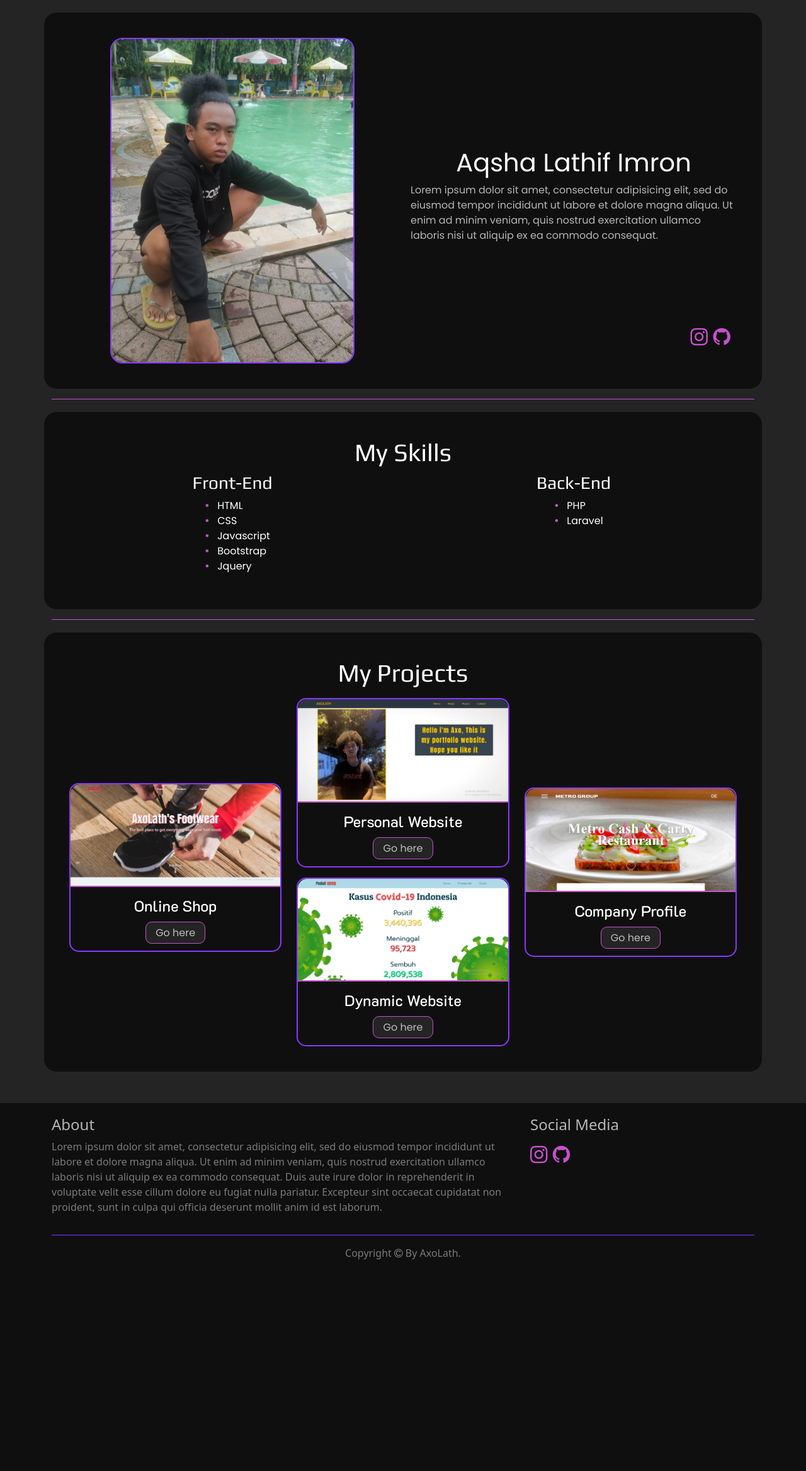
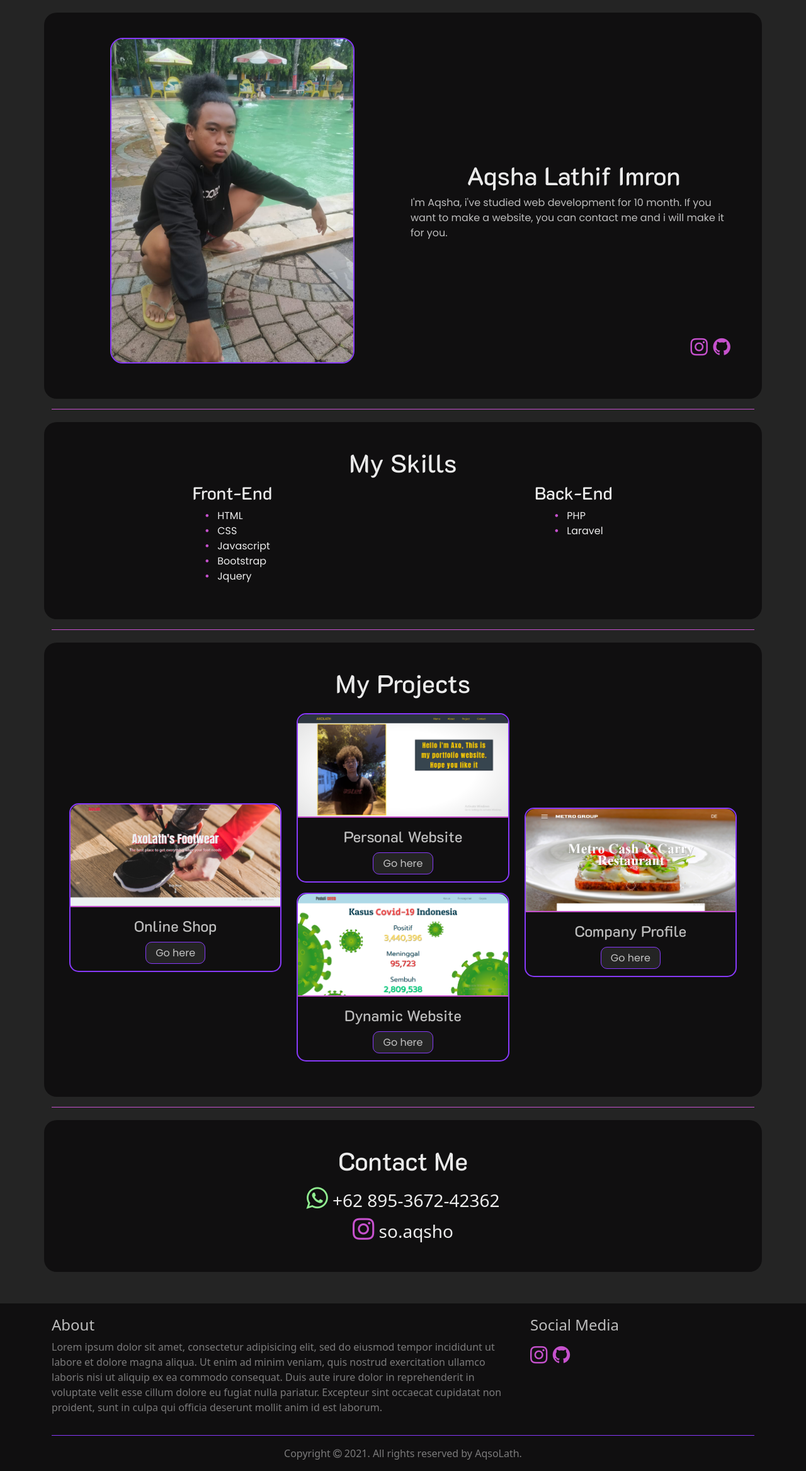
Before and after one commit to AqsoLath/aqsha-portfolio-2020, a PHP site: page / in a window 1280 px wide. Shown: the part 50-2385 px from the top of the page at 63% size. Before the commit the page ends 2049 px from the top, so only its background shows below. Run offline with PHP 8.4, Linux system fonts and the light colour scheme.

Commit message:
Menambahkan section contact

```diff
--- a/index.html
+++ b/index.html
@@ -44,15 +44,12 @@
     <div class="container utama mx-auto position-relative">
       <div class="row">
         <div class="col-lg-6 text-center">
-          <img src="image/aqsha.jpeg" class="img-fluid ">
+          <img src="image/aqsha.jpeg" class="img-fluid mb-3" alt="Aqsha photo" name="aqsha" title="Aqsha photo">
         </div>
         <div class="col-lg-6 my-auto ">
           <h1 class="text-center">Aqsha Lathif Imron</h1>
-          <p>Lorem ipsum dolor sit amet, consectetur adipisicing elit, sed do eiusmod
-          tempor incididunt ut labore et dolore magna aliqua. Ut enim ad minim veniam,
-          quis nostrud exercitation ullamco laboris nisi ut aliquip ex ea commodo
-          consequat.</p>
-          <div class="logo">
+          <p>I'm Aqsha, i've studied web development for 10 month. If you want to make a website, you can contact me and i will make it for you.</p>
+          <div class="logo text-center">
             <a href="https://www.instagram.com/so.aqsho/" class="">
               <i class="fa fa-instagram" aria-hidden="true"></i>
             </a>
@@ -98,7 +95,7 @@
 
     <div class="projects container">
       <div class="row text-center mb-2"><h2>My Projects</h2></div>
-      <div class="row">
+      <div class="row mt-3">
         <div class="col-lg-4 my-auto">
           <div class="card  mx-auto mb-3">
             <img src="image/online-shop.png" class="card-img-top" alt="Online Store">
@@ -118,7 +115,7 @@
                     <a href="https://axolath.github.io/personal-website" class="tombol text-center ">Go here</a>
                   </div>
                 </div>
-                <div class="card  mx-auto text-center">
+                <div class="card  mx-auto text-center mb-3">
                   <img src="image/dynamic.png" class="card-img-top" alt="Dynamic Website">
                   <div class="card-body">
                     <h3 class="mb-3">Dynamic Website</h3>
@@ -135,6 +132,28 @@
               <h3 class="mb-3">Company Profile</h3>
               <a href="https://axolath.github.io/" class="tombol text-center ">Go here</a>
             </div>
+          </div>
+        </div>
+      </div>
+    </div>
+
+    <div class="container">
+      <hr>
+    </div>
+
+    <div class="container contact">
+      <div class="row text-center">
+        <h2 class="mb-3">Contact Me</h2>
+      </div>
+      <div class="d-flex contact-info">
+        <div class="row">
+          <div class="col text-center">
+            <h3 class="whatsapp"><i class="fa fa-whatsapp"></i> +62 895-3672-42362</h3>
+          </div>
+        </div>
+        <div class="row">
+          <div class="col">
+            <a href="https://www.instagram.com/so.aqsho/"><h3><i class="fa fa-instagram"></i> so.aqsho</h3></a>
           </div>
         </div>
       </div>
@@ -164,7 +183,7 @@
         </div>
         <hr>
         <div class="row">
-          <p  class="text-center">Copyright <i class="fa fa-copyright"></i> By AxoLath.</p>
+          <p  class="text-center">Copyright <i class="fa fa-copyright"></i> 2021. All rights reserved by AqsoLath.</p>
 
         </div>
       </div>
--- a/style.css
+++ b/style.css
@@ -8,14 +8,15 @@
 	--bg-black2: #1b1b1b;
 	--bg-black3: #242424;
 
-	--font-white1: #ffffff;
-	--font-white2: #ffffffb2;
+	--font-white1: #ffffffea;
+	--font-white2: #ffffffb9;
 	--font-white3: #ffffff72;
 
 	--font-sedang: 2.5rem;
 
 	--poppins: 'poppins', sans-serif;
-	--coba: 'play', sans-serif;
+	--play: 'play', sans-serif;
+	--k2d: 'k2d', sans-serif;
 
 }
 
@@ -53,6 +54,10 @@ body{
 	border: 2px solid var(--ungu);
 }
 
+.utama h1{
+	font-family: var(--k2d);
+}
+
 .utama p{
 	color: var(--font-white2);
 }
@@ -85,14 +90,14 @@ body{
 
 .skills h2{
 	font-size: var(--font-sedang);
-	font-family: var(--coba);
+	font-family: var(--k2d);
 	/*font-weight: bold;*/
 /*	text-decoration: underline;
 	text-decoration-color: var(--ungu)*/
 }
 
 .skills h3{
-	font-family: var(--coba);
+	font-family: var(--k2d);
 }
 
 hr{
@@ -140,7 +145,7 @@ ul li::before {
 
 .projects h2{
 	font-size: var(--font-sedang);
-	font-family: var(--coba)
+	font-family: var(--k2d)
 }
 
 .projects .card{
@@ -163,8 +168,8 @@ ul li::before {
 }
 
 .card h3, .card p{
-	color: var(--font-white1);
-	font-family: 'K2D', sans-serif;
+	color: var(--font-white2);
+	font-family: var(--k2d);
 	/*text-shadow: 1px 1px 0px #fff;*/
 }
 
@@ -179,7 +184,7 @@ ul li::before {
 	text-decoration: none;
 	padding: 5px 15px;
 	border-radius: 10px;
-	border: 1px solid var(--pink);
+	border: 1px solid var(--ungu);
 
 	margin-top: 10px;
 	transition: .5s;
@@ -200,6 +205,44 @@ ul li::before {
 .jarak {
 	display: flex;
 	justify-content: center;
+}
+
+.contact{
+	padding: 40px;
+	background-color: var(--bg-black1);
+	border-radius: 20px;
+	color: var(--font-white1);
+	margin-top: 20px;
+}
+
+.contact h2{
+	font-family: var(--k2d);
+	font-size: var(--font-sedang);
+
+}
+
+.contact h3{
+	color: var(--font-white1);
+}
+
+.contact a{
+	color: var(--font-white2);
+	text-decoration: none;
+}
+
+.contact i{
+	color: var(--pink);
+	font-size: 2.5rem;
+}
+
+.contact .fa-whatsapp{
+	color: lightgreen;
+}
+
+.contact-info{
+	justify-content: center;
+	flex-direction: column;
+	align-items: center;
 }
 
 footer{
@@ -237,13 +280,17 @@ footer hr{
 	.projects .card{
 		width: 100%;
 	}
+
+	.contact .whatsapp{
+		font-size: 20px;
+	}
 }
 
 @media (max-width: 992px){
 	.logo{
 		bottom: 0;
 		left: 50%;
-		transform:
+		transform: translateX(-50%);
 	}
 }
 
```
